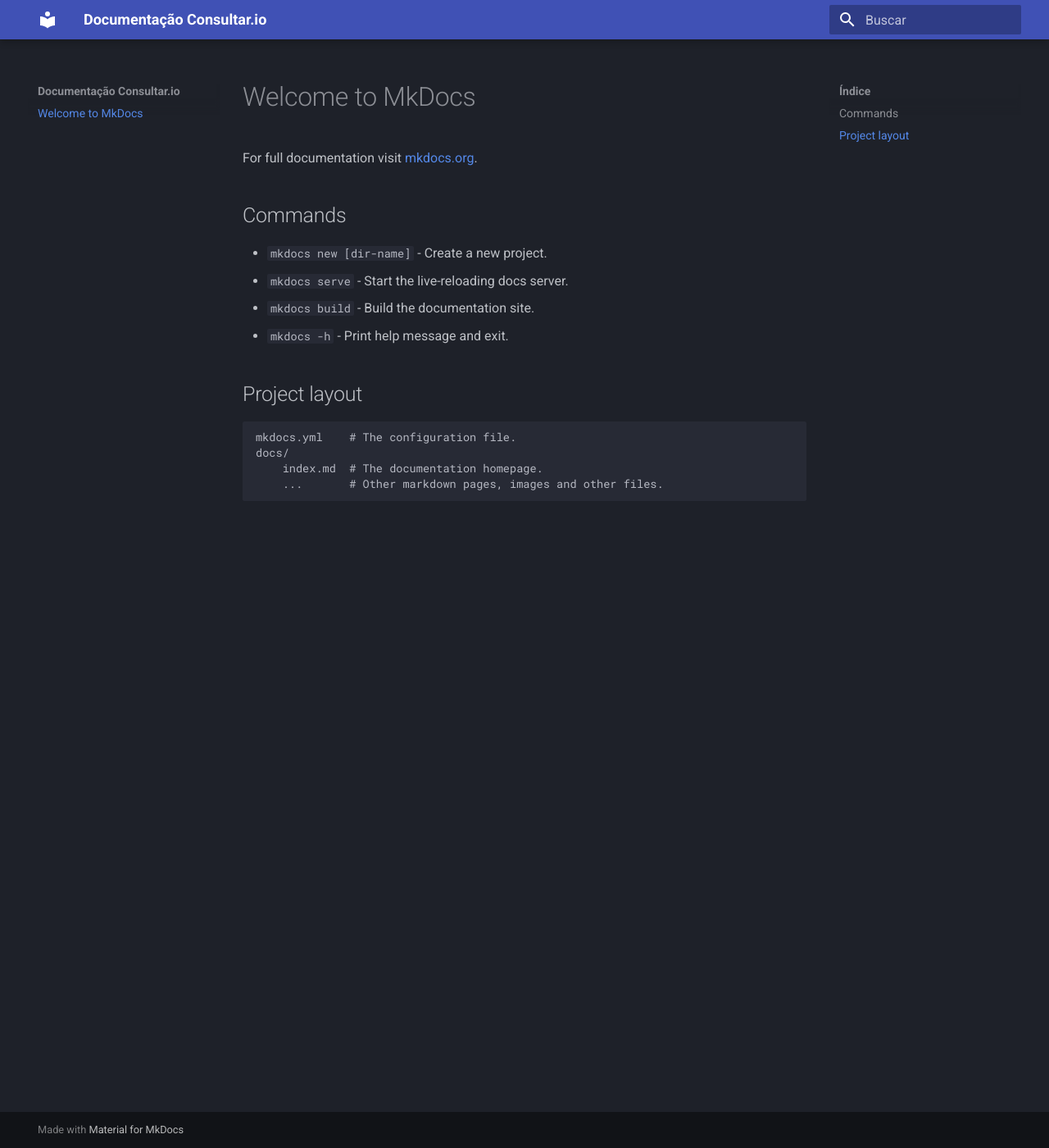
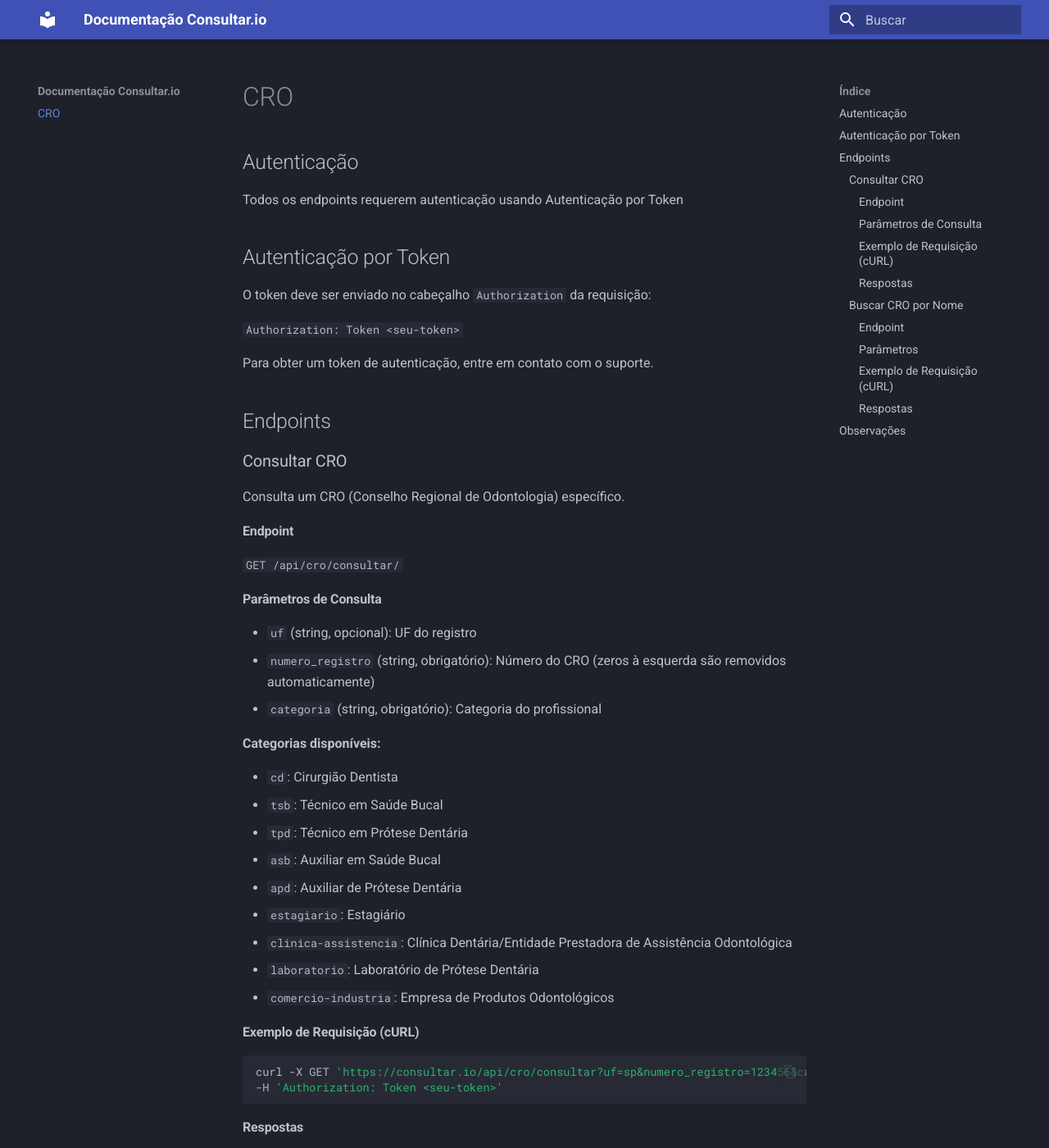
Before and after one commit to consultar-io/doc, an MkDocs documentation site: the page built from docs/index.md, in a window 1280 px wide and 1400 px high. Shown: the whole window at 82% size. Built offline with MkDocs 1.6.1 and Material for MkDocs 9.7.7, drawn with Linux system fonts in a browser that asks for light colours; some of the changed text lies outside the part shown.

Commit message:
Add Markdown and Prettier configuration files; update MkDocs for token authentication and endpoint documentation

````diff
--- a/docs/index.md
+++ b/docs/index.md
@@ -1,17 +1,180 @@
-# Welcome to MkDocs
+# CRO
 
-For full documentation visit [mkdocs.org](https://www.mkdocs.org).
+## Autenticação
 
-## Commands
+Todos os endpoints requerem autenticação usando Autenticação por Token
 
-* `mkdocs new [dir-name]` - Create a new project.
-* `mkdocs serve` - Start the live-reloading docs server.
-* `mkdocs build` - Build the documentation site.
-* `mkdocs -h` - Print help message and exit.
+## Autenticação por Token
 
-## Project layout
+O token deve ser enviado no cabeçalho `Authorization` da requisição:
 
-    mkdocs.yml    # The configuration file.
-    docs/
-        index.md  # The documentation homepage.
-        ...       # Other markdown pages, images and other files.
+`Authorization: Token <seu-token>`
+
+Para obter um token de autenticação, entre em contato com o suporte.
+
+## Endpoints
+
+### Consultar CRO
+
+Consulta um CRO (Conselho Regional de Odontologia) específico.
+
+#### Endpoint
+
+`GET /api/cro/consultar/`
+
+#### Parâmetros de Consulta
+
+- `uf` (string, opcional): UF do registro
+- `numero_registro` (string, obrigatório): Número do CRO (zeros à esquerda
+  são removidos automaticamente)
+- `categoria` (string, obrigatório): Categoria do profissional
+
+**Categorias disponíveis:**
+
+- `cd`: Cirurgião Dentista
+- `tsb`: Técnico em Saúde Bucal
+- `tpd`: Técnico em Prótese Dentária
+- `asb`: Auxiliar em Saúde Bucal
+- `apd`: Auxiliar de Prótese Dentária
+- `estagiario`: Estagiário
+- `clinica-assistencia`: Clínica Dentária/Entidade Prestadora de Assistência
+  Odontológica
+- `laboratorio`: Laboratório de Prótese Dentária
+- `comercio-industria`: Empresa de Produtos Odontológicos
+
+#### Exemplo de Requisição (cURL)
+
+```bash
+curl -X GET 'https://consultar.io/api/cro/consultar?uf=sp&numero_registro=123456&categoria=cd' \
+-H 'Authorization: Token <seu-token>'
+```
+
+#### Respostas
+
+**Sucesso (200 OK):**
+
+```json
+{
+  "uf": "SP",
+  "numero_registro": "123456",
+  "categoria": "CIRURGIÃO-DENTISTA",
+  "nome_razao_social": "JOÃO SILVA",
+  "situacao": "ATIVO"
+}
+```
+
+ou
+
+**Erro (403 Forbidden):**
+
+```json
+{
+  "error": "PLANO_INATIVO",
+  "message": "Você não possui um plano ativo para realizar consultas."
+}
+```
+
+ou
+
+```json
+{
+  "error": "CREDITOS_INSUFICIENTES",
+  "message": "Você não possui créditos suficientes para realizar essa consulta."
+}
+```
+
+**Erro (404 Not Found):**
+
+```json
+{
+  "error": "NAO_ENCONTRADO",
+  "message": "Nenhum registro foi encontrado para os parâmetros informados."
+}
+```
+
+### Buscar CRO por Nome
+
+Busca profissionais por nome.
+
+#### Endpoint
+
+`GET /api/cro/buscar/`
+
+#### Parâmetros
+
+- `nome_razao_social` (string, obrigatório): Nome do profissional
+- `categoria` (string, obrigatório): Categoria do profissional (mesmas opções do
+  endpoint anterior)
+
+#### Exemplo de Requisição (cURL)
+
+```bash
+curl -X GET 'https://consultar.io/api/cro/buscar?nome_razao_social=joao%20silva&categoria=cd' \
+-H 'Authorization: Token <seu-token>'
+```
+
+#### Respostas
+
+**Sucesso (200 OK):**
+
+```json
+[
+  {
+    "uf": "SP",
+    "numero_registro": "123456",
+    "categoria": "CIRURGIÃO-DENTISTA",
+    "nome_razao_social": "JOÃO SILVA"
+  },
+  {
+    "uf": "SP",
+    "numero_registro": "123457",
+    "categoria": "CIRURGIÃO-DENTISTA",
+    "nome_razao_social": "JOÃO DOS SANTOS SILVA"
+  }
+]
+```
+
+**Erro (400 Bad Request):**
+
+```json
+{
+  "error": "LIMITE_RESULTADO_EXCEDIDO",
+  "message": "Existem mais de 100 registros com os parâmetros informados.
+    Por favor, faça uma pesquisa mais específica."
+}
+```
+
+**Erro (403 Forbidden):**
+
+```json
+{
+  "error": "PLANO_INATIVO",
+  "message": "Você não possui um plano ativo para realizar consultas."
+}
+```
+
+ou
+
+```json
+{
+  "error": "CREDITOS_INSUFICIENTES",
+  "message": "Você não possui créditos suficientes para realizar essa consulta."
+}
+```
+
+**Erro (404 Not Found):**
+
+```json
+{
+  "error": "NAO_ENCONTRADO",
+  "message": "Nenhum registro foi encontrado para os parâmetros informados."
+}
+```
+
+## Observações
+
+- Todas as consultas consomem 1 crédito do plano do usuário
+- O sistema possui um limite de 100 resultados para buscas por nome
+- As consultas são registradas no histórico de transações do usuário
+- O token de autenticação deve ser mantido em segurança
+- Em caso de perda ou comprometimento do token, você pode revogá-lo com o suporte
--- a/mkdocs.yml
+++ b/mkdocs.yml
@@ -5,3 +5,13 @@
   language: pt
   palette:
     scheme: slate
+  features:
+    - content.code.copy
+markdown_extensions:
+  - pymdownx.highlight:
+      anchor_linenums: true
+      line_spans: __span
+      pygments_lang_class: true
+  - pymdownx.inlinehilite
+  - pymdownx.snippets
+  - pymdownx.superfences
````
Also changed, not shown: .markdownlint.json (added), 1 other file.
